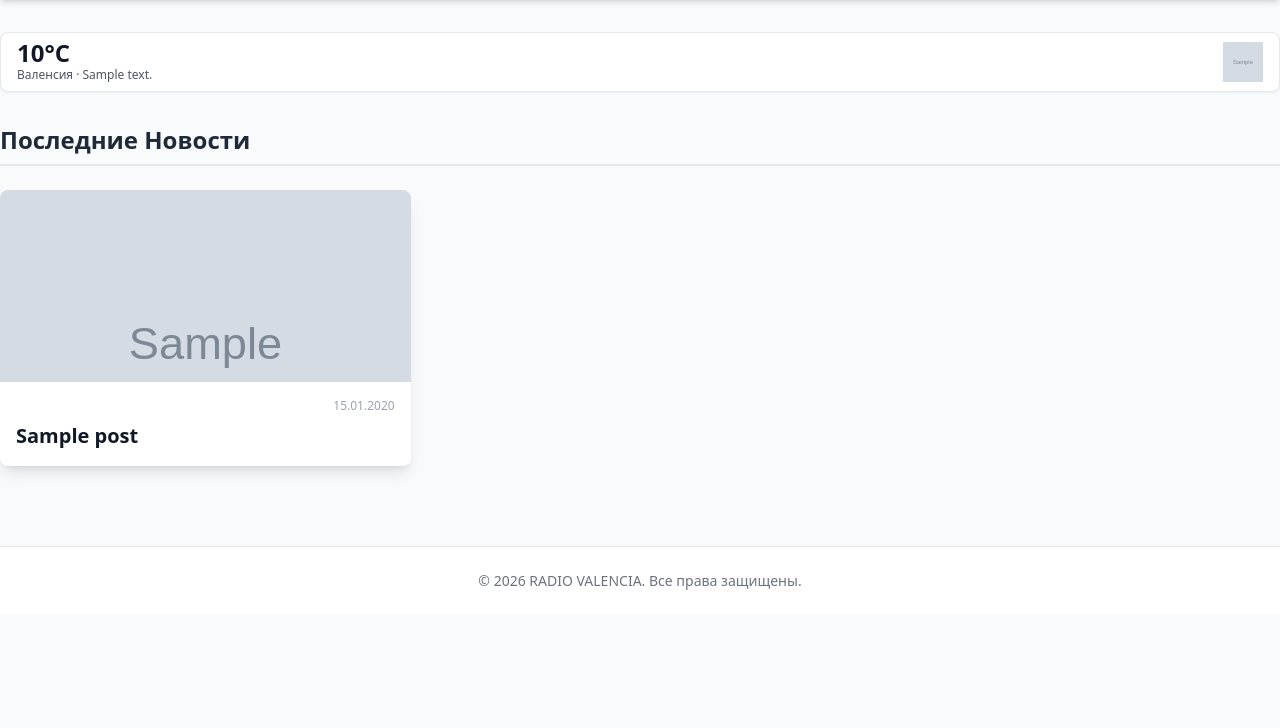
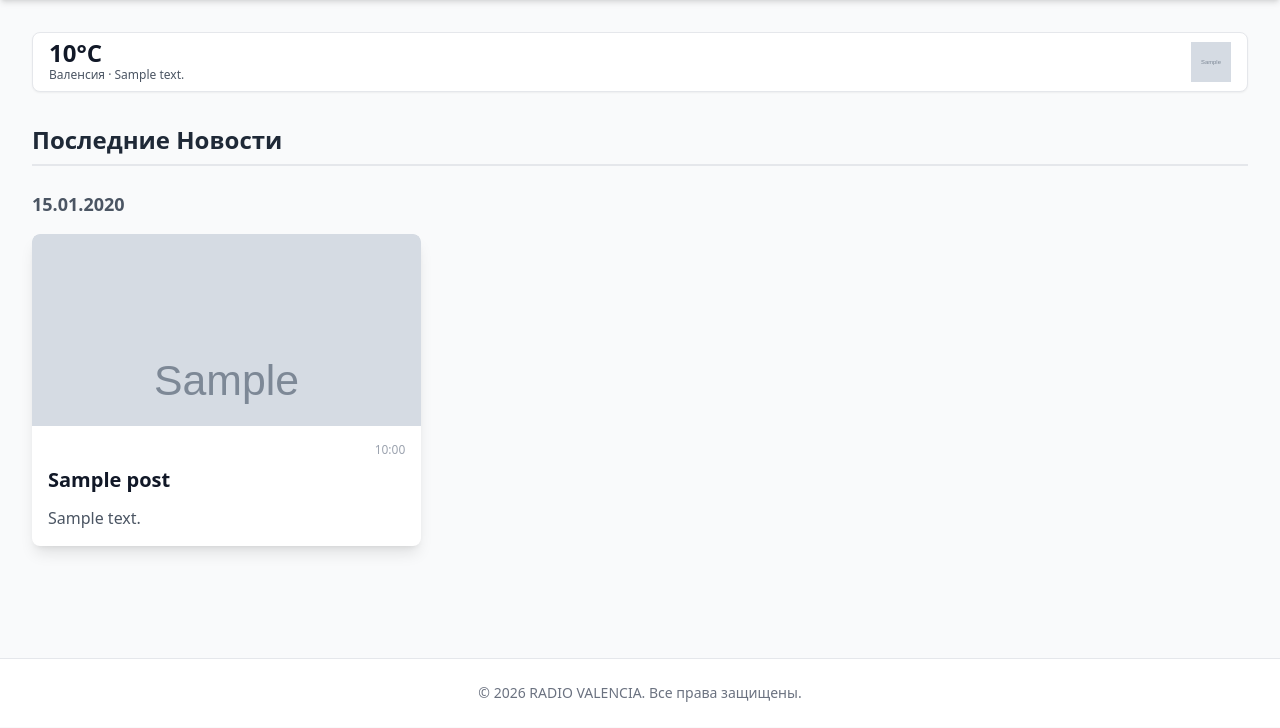
Before and after one commit to ne-proger/radio-valencia, a Flask app: template templates/home.html in a window 1280 px wide. Shown: the part 72-800 px from the top of the page. Run offline with Flask 3, Linux system fonts and the light colour scheme; the template is opened without the code that fills it: most values are stand-ins (such as "Sample title", 1, 10 or a date in 2020); grey boxes marked "Sample" are stand-in pictures; some libraries are stand-ins or nearby versions.

Commit message:
fix: featured full-width above grid, restored padding, date grouping, styles

```diff
--- a/templates/base.html
+++ b/templates/base.html
@@ -55,21 +55,12 @@
             margin-right: 0 !important;
             background: white;
         }
-        .secondary-text {
-            color: #6b7280;  /* Grey for secondary, from book principles */
-            font-weight: 400;
-        }
-        .primary-text {
-            color: #111827;  /* Dark for primary */
-            font-weight: 700;
-        }
     </style>
 
     <!-- Yandex верификация -->
     <meta name="yandex-verification" content="153d53007f9c0949" />
 
     <!-- Google Analytics 4 (gtag.js) -->
-    <!-- Меняем G-XXXXXXXXXX на свой Measurement ID из GA4 -->
     <script async src="https://www.googletagmanager.com/gtag/js?id=G-XXXXXXXXXX"></script>
     <script>
       window.dataLayer = window.dataLayer || [];
@@ -77,7 +68,7 @@
       gtag('js', new Date());
       gtag('config', 'G-FKYGMECK86', {
         page_path: window.location.pathname + window.location.search,
-        anonymize_ip: true  // Опционально: анонимизация IP (рекомендуется для GDPR)
+        anonymize_ip: true
       });
     </script>
 
@@ -167,7 +158,7 @@
         });
     </script>
 
-    <main class="py-4 sm:py-8">
+    <main class="max-w-screen-xl mx-auto px-4 sm:px-6 lg:px-8 py-4 sm:py-8">  <!-- Restored padding for отступы -->
         {% with messages = get_flashed_messages(with_categories=true) %}
             {% if messages %}
                 {% for category, message in messages %}
--- a/templates/home.html
+++ b/templates/home.html
@@ -13,18 +13,76 @@
 <h2 class="text-xl sm:text-2xl font-bold text-gray-800 mb-6 border-b-2 border-gray-200 pb-2">Последние Новости</h2>
 
 {% if posts %}
-<div class="grid grid-cols-1 md:grid-cols-2 lg:grid-cols-3 gap-4 sm:gap-6">
+{% set pinned_post = none %}
+{% set normal_posts = [] %}
+
 {% for post in posts %}
+    {% if post.is_pinned and page == 1 and pinned_post is none %}
+        {% set pinned_post = post %}
+    {% endif %}
+    {% set _ = normal_posts.append(post) %}
+{% endfor %}
 
-    {% set is_pinned_and_first = post.is_pinned and loop.index == 1 and page == 1 %}
+{% if pinned_post %}
+<div class="featured-full mb-12">
+    <div class="bg-white rounded-xl shadow-xl overflow-hidden">
+        <a href="{{ url_for('post', post_id=pinned_post.id) }}" class="block">
+            <div class="h-64 sm:h-80 lg:h-[500px] overflow-hidden bg-gray-200">
+                {% if pinned_post.main_image_url %}
+                    <img src="{{ pinned_post.main_image_url }}" alt="{{ pinned_post.title }}"
+                         loading="lazy"
+                         class="w-full h-full object-cover">
+                {% else %}
+                    <div class="flex items-center justify-center w-full h-full bg-gray-300 text-gray-600 text-2xl font-bold">
+                        Нет иллюстрации
+                    </div>
+                {% endif %}
+            </div>
+        </a>
+        <div class="p-6 lg:p-8 max-w-screen-xl mx-auto">
+            <div class="flex items-center justify-between mb-3">
+                <span class="text-sm font-bold uppercase text-red-600 bg-red-50 px-3 py-1 rounded">
+                    ЗАКРЕПЛЕНО
+                </span>
+                <span class="text-sm text-gray-500">
+                    {{ pinned_post.date_posted.strftime('%d.%m.%Y %H:%M') }}
+                </span>
+            </div>
+            <a href="{{ url_for('post', post_id=pinned_post.id) }}" class="block">
+                <h2 class="text-2xl sm:text-3xl lg:text-4xl font-bold text-gray-900 leading-tight hover:text-red-700 transition">
+                    {{ pinned_post.title }}
+                </h2>
+            </a>
+            <p class="mt-4 text-gray-700 text-base lg:text-lg line-clamp-4 lg:line-clamp-5">
+                {{ pinned_post.content | markdown | striptags }}
+            </p>
+            <div class="mt-4">
+                <a href="{{ url_for('post', post_id=pinned_post.id) }}"
+                   class="inline-flex items-center text-red-600 hover:text-red-800 font-medium">
+                    Читать полностью →
+                </a>
+            </div>
+        </div>
+    </div>
+</div>
+{% endif %}
 
-    <div class="bg-white rounded-lg shadow-lg hover:shadow-xl transition duration-300 transform hover:scale-[1.01] overflow-hidden
-                {% if is_pinned_and_first %}lg:col-span-3{% endif %}">
+{% set grouped_posts = {} %}
+{% for post in normal_posts %}
+    {% set date_key = post.date_posted.strftime('%d.%m.%Y') %}
+    {% if date_key not in grouped_posts %}
+        {% set _ = grouped_posts.update({date_key: []}) %}
+    {% endif %}
+    {% set _ = grouped_posts[date_key].append(post) %}
+{% endfor %}
 
+{% for date, group in grouped_posts.items() %}
+    <h3 class="text-lg font-semibold text-gray-600 mb-4">{{ date }}</h3>
+    <div class="grid grid-cols-1 md:grid-cols-2 lg:grid-cols-3 gap-4 sm:gap-6 mb-8">
+        {% for post in group %}
+        <div class="bg-white rounded-lg shadow-lg hover:shadow-xl transition duration-300 transform hover:scale-[1.01] overflow-hidden">
             <a href="{{ url_for('post', post_id=post.id) }}" class="block">
-
-            <div class="h-40 sm:h-48 overflow-hidden rounded-t-lg bg-gray-200 relative
-                        {% if is_pinned_and_first %}lg:h-96{% endif %}">
+                <div class="h-40 sm:h-48 overflow-hidden rounded-t-lg bg-gray-200 relative">
                     {% if post.main_image_url %}
                         <img src="{{ post.main_image_url }}" alt="{{ post.title }}"
                              loading="lazy"
@@ -41,31 +99,28 @@
 
             <div class="p-3 sm:p-4">
                 <div class="flex items-center justify-between mb-2">
-                <span class="text-xs font-semibold uppercase tracking-wider
-                             {% if post.is_pinned %}text-red-600 bg-red-100 p-1 rounded{% else %}text-gray-500{% endif %}">
+                    <span class="text-xs font-semibold uppercase tracking-wider text-gray-500">
                         {% if post.is_pinned %}ЗАКРЕПЛЕНО{% endif %}
                     </span>
                     <span class="text-xs text-gray-400">
-                    {{ post.date_posted.strftime('%d.%m.%Y') }}
+                        {{ post.date_posted.strftime('%H:%M') }}
                     </span>
                 </div>
 
                 <a href="{{ url_for('post', post_id=post.id) }}" class="block">
-                <h3 class="font-bold text-gray-900 leading-snug hover:text-red-600 transition duration-300
-                           {% if is_pinned_and_first %}text-2xl sm:text-3xl{% else %}text-lg sm:text-xl{% endif %}">
+                    <h3 class="font-bold text-gray-900 leading-snug hover:text-red-600 transition duration-300 text-lg sm:text-xl">
                         {{ post.title }}
                     </h3>
                 </a>
 
-            {% if is_pinned_and_first %}
-                <p class="mt-3 text-gray-600 text-sm sm:text-base line-clamp-6">
+                <p class="mt-3 text-gray-600 text-sm sm:text-base line-clamp-3">
                     {{ post.content | markdown | striptags }}
                 </p>
-            {% endif %}
             </div>
         </div>
         {% endfor %}
     </div>
+{% endfor %}
 
 {% if pagination.pages > 1 %}
 <div class="mt-8 flex justify-center space-x-1 sm:space-x-2 flex-wrap">
```
Lines whose indentation alone changed are shown as unchanged.
